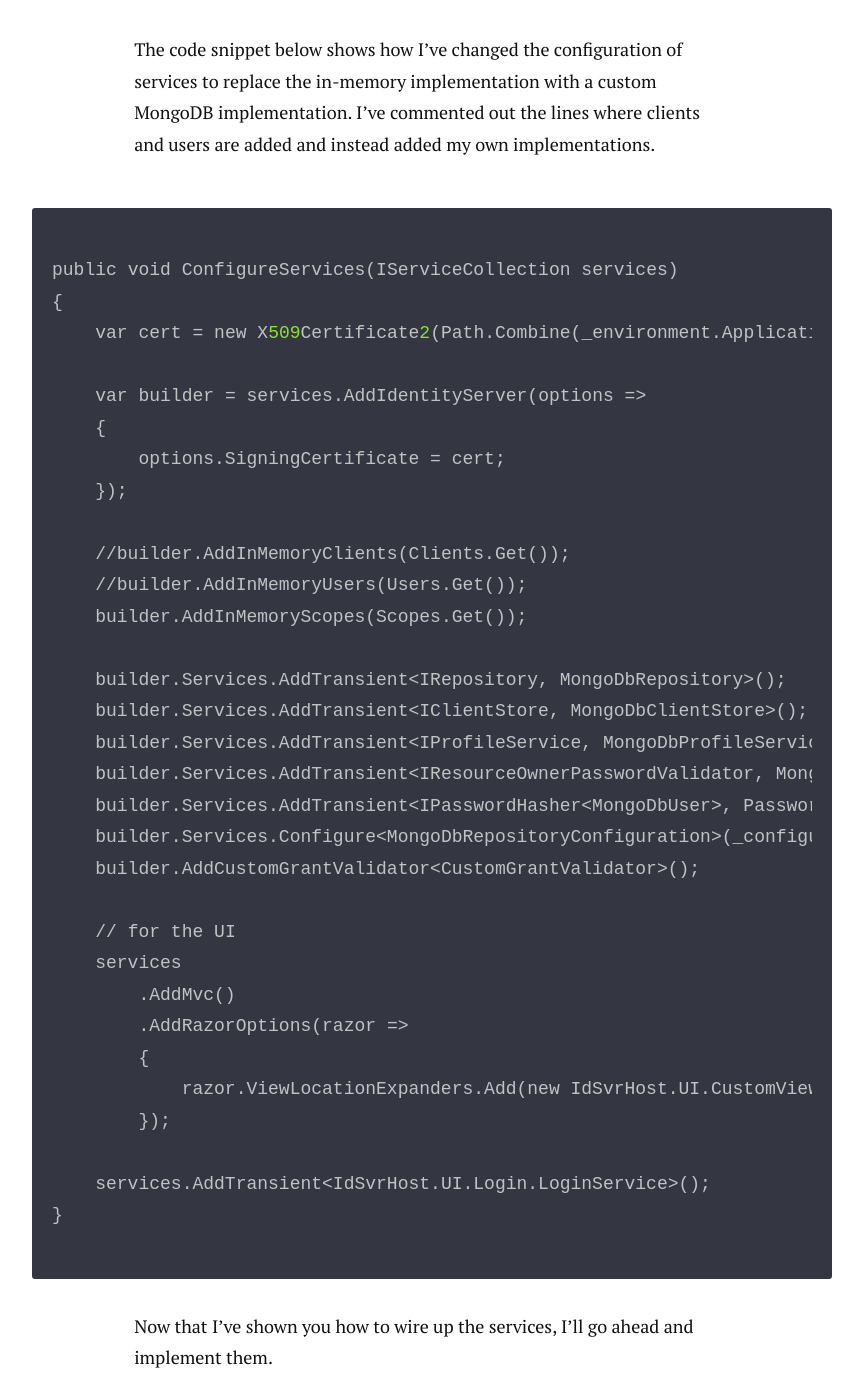
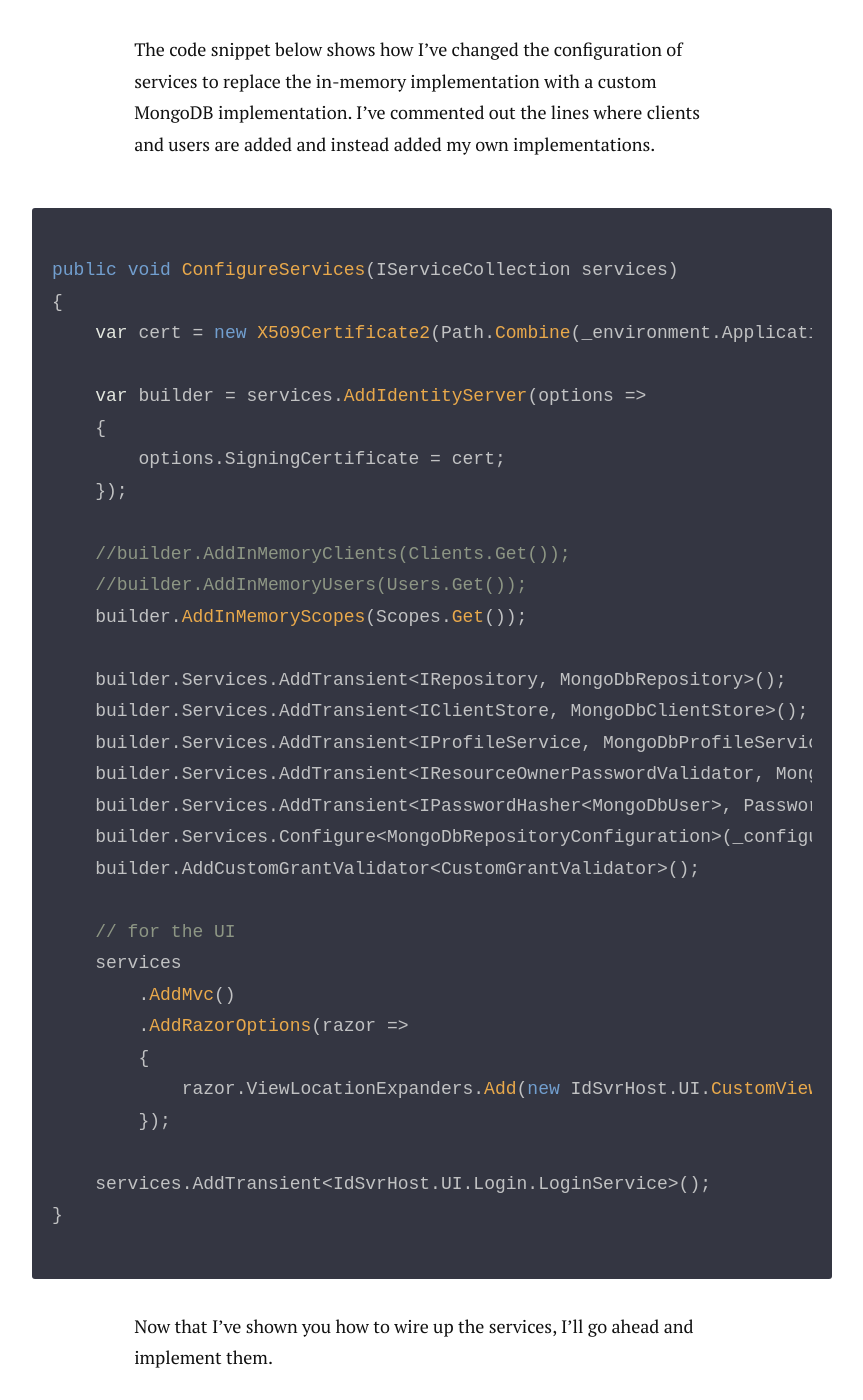
Before and after one commit to henningst/henningst.github.io, a Jekyll site: the page built from _posts/2015-04-13-identity-server-with-mongodb.md, in a window 1280 px wide and 1400 px high, scrolled down 897 px. Shown: the whole window, without its empty margins (208-1071 px from the left). Built offline with Jekyll 4.4.1, drawn with Linux system fonts in a browser that asks for light colours; nearby versions of some CDN libraries; some of the changed text lies outside the part shown.

```diff
--- a/_posts/2015-04-13-identity-server-with-mongodb.md
+++ b/_posts/2015-04-13-identity-server-with-mongodb.md
@@ -19,7 +19,7 @@
 with a custom MongoDB implementation. I've commented out the lines where clients and users are added and instead added
 my own implementations.
 
-{% highlight json lineanchors %}
+{% highlight csharp lineanchors %}
 public void ConfigureServices(IServiceCollection services)
 {
     var cert = new X509Certificate2(Path.Combine(_environment.ApplicationBasePath, "idsrv4test.pfx"), "idsrv3test");
```
Also changed, not shown: other parts of _posts/2015-04-13-identity-server-with-mongodb.md (+4 -0 lines).
